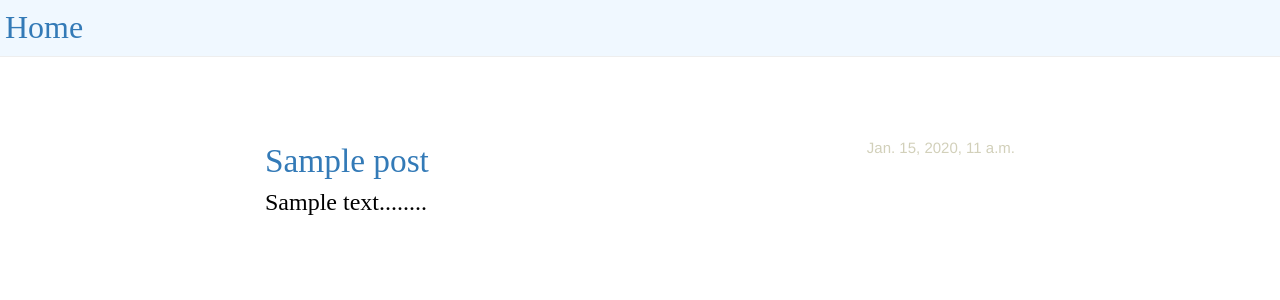
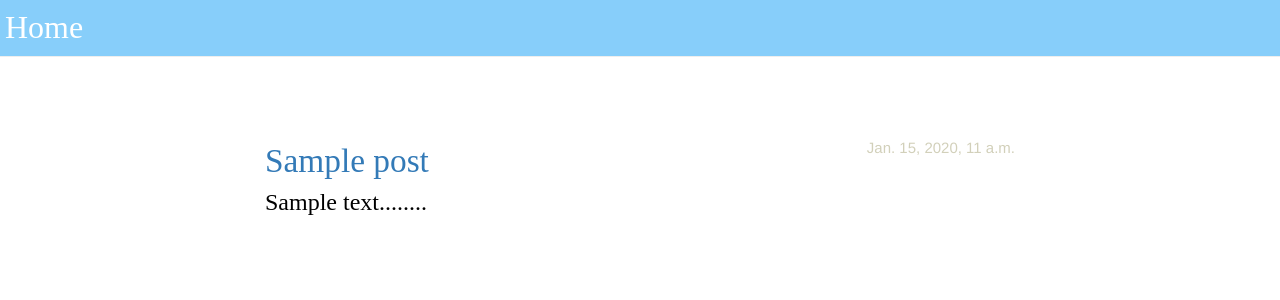
Before and after one commit to GA1/knv-blog, a Django app: page / in a window 1280 px wide. Shown: the top 300 px of the page. Run offline with Django 3.2, Linux system fonts and the light colour scheme; tables that the repository leaves empty hold one stand-in row (values such as "Sample post"); some libraries are stand-ins or nearby versions; some web fonts are replaced.

Commit message:
Revert page-header palidness

```diff
--- a/blog/static/css/blog.css
+++ b/blog/static/css/blog.css
@@ -13,7 +13,7 @@ h1 a {
 }
 
 .page-header {
-    background-color: aliceblue;
+    background-color: LightSkyBlue;
     margin-top: 0;
     padding: 5px 5px 5px 5px;
     text-align: left;
@@ -22,7 +22,7 @@ h1 a {
 }
 
 .page-header, .page-header a, .page-header a:visited, .page-header a:active {
-    color: /*white*/;
+    color: white;
     font-size: 24pt;
     text-decoration: none;
     font-family: 'IM Fell Great Primer', serif;
```
